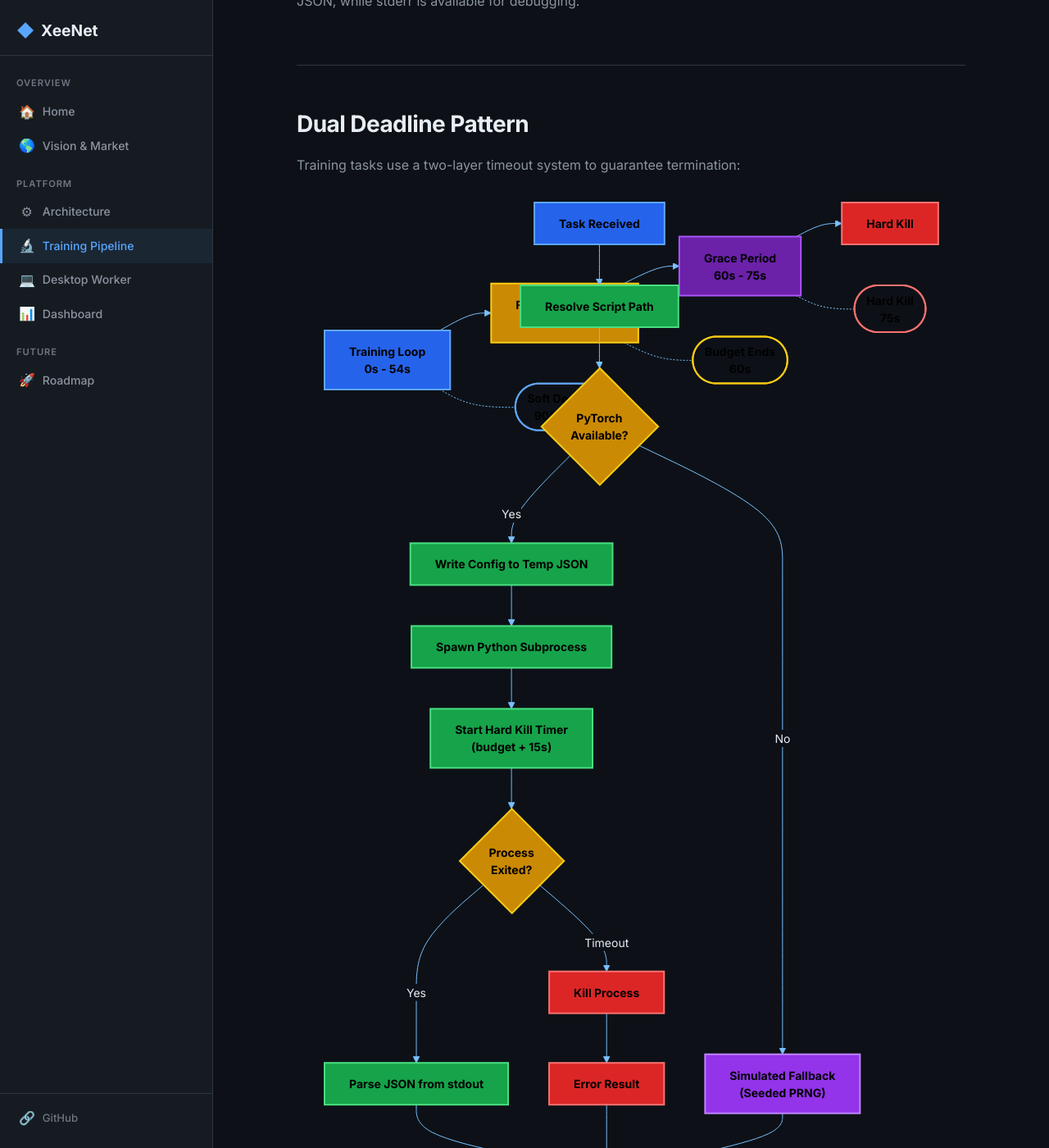
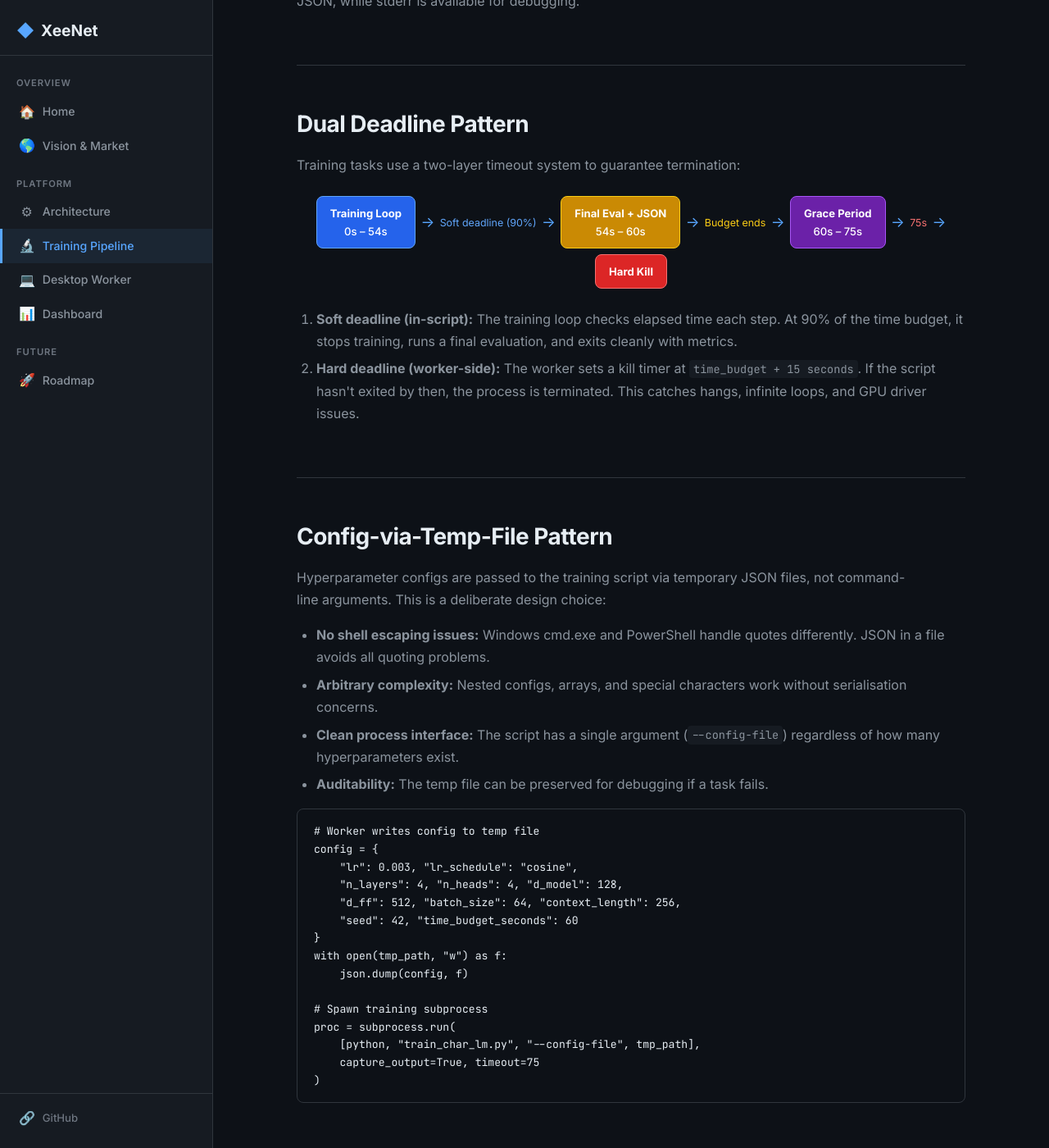
Before and after one commit to xeeva/XeeNet, a Jekyll site: the page built from docs/training-pipeline.md, in a window 1280 px wide and 1400 px high, scrolled down 2573 px. Shown: the whole window at 82% size. Built offline with Jekyll 4.4.1, drawn with Linux system fonts in a browser that asks for light colours; some of the changed text lies outside the part shown.

Commit message:
Replace Dual Deadline Mermaid diagram with clean HTML pipeline flow
Swapped the cluttered Mermaid flowchart (with dangling annotation nodes)
for a simple inline pipeline-flow using coloured step boxes and white
text milestone labels between arrows.

Co-Authored-By: Claude Opus 4.6 <noreply@anthropic.com>

```diff
--- a/docs/training-pipeline.md
+++ b/docs/training-pipeline.md
@@ -166,27 +166,28 @@ title: Training Pipeline - XeeNet
     Training tasks use a two-layer timeout system to guarantee termination:
   </p>
 
-  <div class="mermaid">
-  flowchart LR
-    T1["Training Loop<br/>0s - 54s"] --> T2["Final Eval + JSON<br/>54s - 60s"]
-    T2 --> T3["Grace Period<br/>60s - 75s"]
-    T3 --> KILL["Hard Kill"]
-
-    M1(["Soft Deadline<br/>90% = 54s"])
-    M2(["Budget Ends<br/>60s"])
-    M3(["Hard Kill<br/>75s"])
-
-    T1 -.- M1
-    T2 -.- M2
-    T3 -.- M3
-
-    style T1 fill:#2563eb,stroke:#60a5fa,stroke-width:2px,color:#000
-    style T2 fill:#ca8a04,stroke:#facc15,stroke-width:2px,color:#000
-    style T3 fill:#6b21a8,stroke:#a855f7,stroke-width:2px,color:#000
-    style KILL fill:#dc2626,stroke:#f87171,stroke-width:2px,color:#000
-    style M1 fill:#0d1117,stroke:#60a5fa,stroke-width:2px,color:#60a5fa
-    style M2 fill:#0d1117,stroke:#facc15,stroke-width:2px,color:#facc15
-    style M3 fill:#0d1117,stroke:#f87171,stroke-width:2px,color:#f87171
+  <div class="pipeline-flow">
+    <div class="pipeline-step" style="background:#2563eb;border-color:#60a5fa;color:#fff;">
+      <strong>Training Loop</strong><br>0s &ndash; 54s
+    </div>
+    <span class="pipeline-arrow">&rarr;</span>
+    <span style="color:#60a5fa;font-size:0.78rem;">Soft deadline (90%)</span>
+    <span class="pipeline-arrow">&rarr;</span>
+    <div class="pipeline-step" style="background:#ca8a04;border-color:#facc15;color:#fff;">
+      <strong>Final Eval + JSON</strong><br>54s &ndash; 60s
+    </div>
+    <span class="pipeline-arrow">&rarr;</span>
+    <span style="color:#facc15;font-size:0.78rem;">Budget ends</span>
+    <span class="pipeline-arrow">&rarr;</span>
+    <div class="pipeline-step" style="background:#6b21a8;border-color:#a855f7;color:#fff;">
+      <strong>Grace Period</strong><br>60s &ndash; 75s
+    </div>
+    <span class="pipeline-arrow">&rarr;</span>
+    <span style="color:#f87171;font-size:0.78rem;">75s</span>
+    <span class="pipeline-arrow">&rarr;</span>
+    <div class="pipeline-step" style="background:#dc2626;border-color:#f87171;color:#fff;">
+      <strong>Hard Kill</strong>
+    </div>
   </div>
 
   <ol>
```
